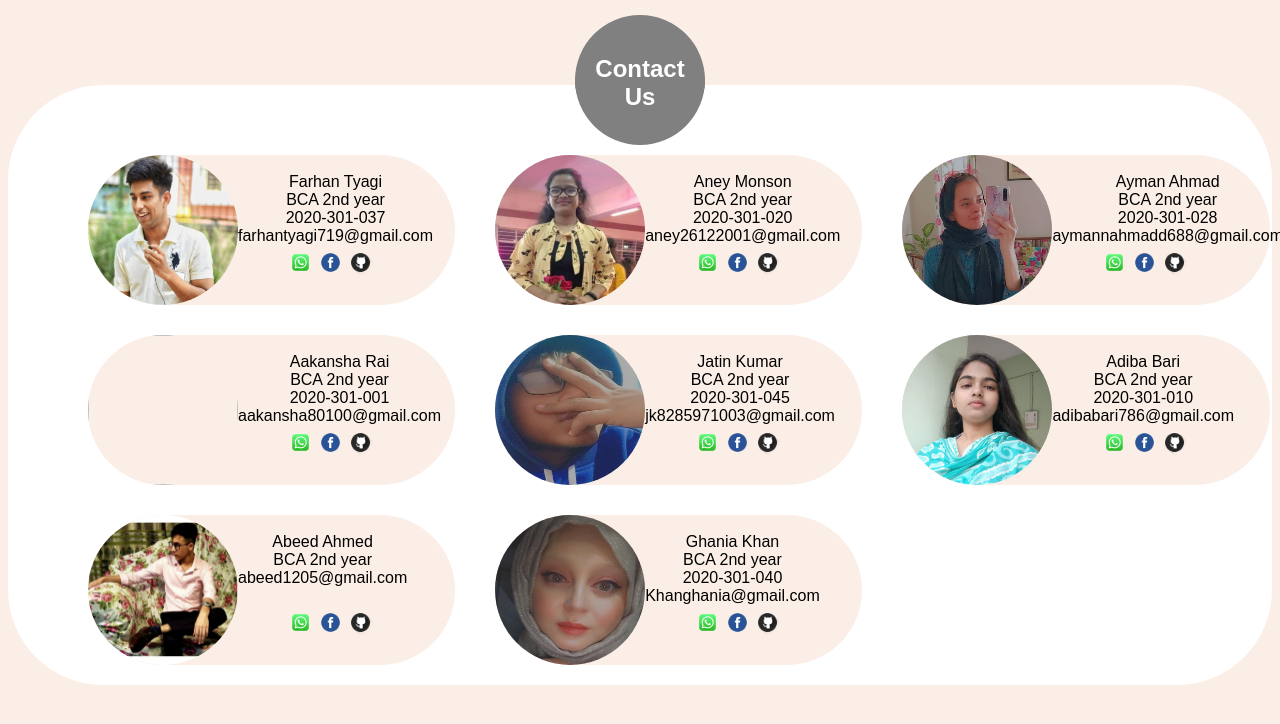
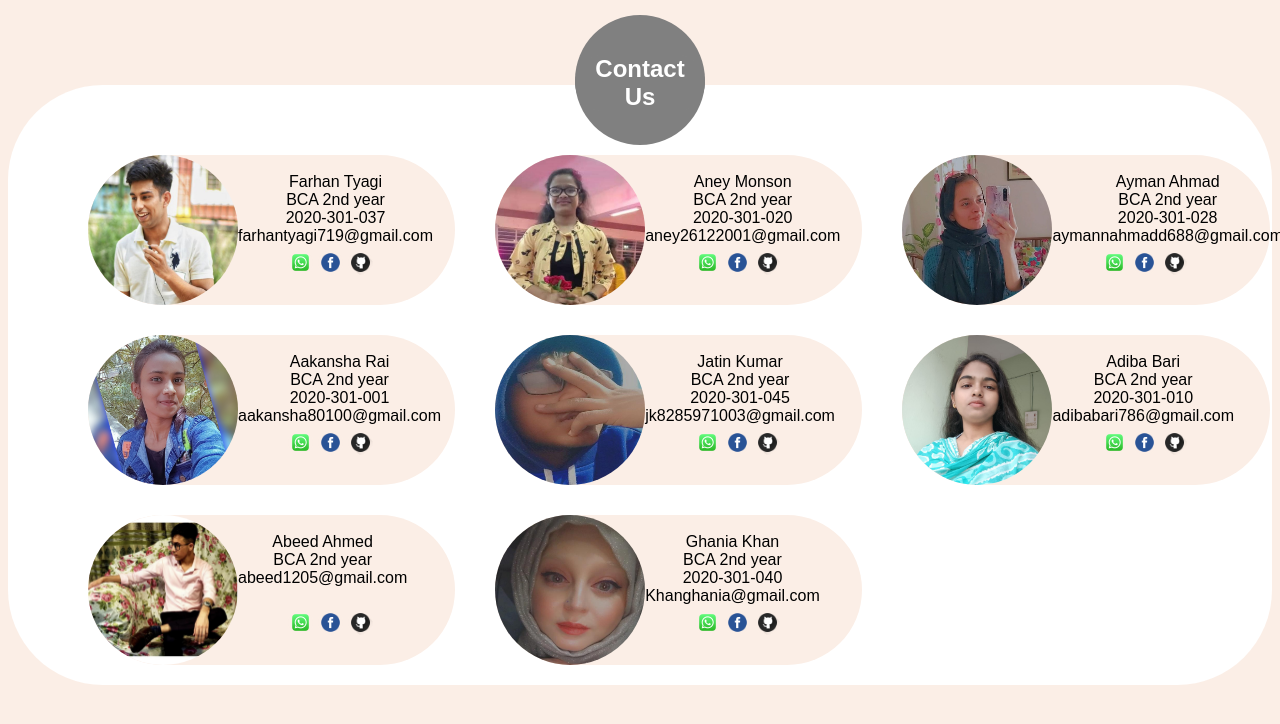
Before and after one commit to aakansharai/PAPPERTOPPER, a plain HTML site: page contact.html in a window 1280 px wide. Drawn offline with Linux system fonts and the light colour scheme.

Commit message:
Update contact.html

```diff
--- a/contact.html
+++ b/contact.html
@@ -102,7 +102,7 @@
                         <a href="#" class="btn-github"><img src="profiles/github.png" alt=""></a>
                     </li>
                     <li>
-                        <img src="profiles/mine.jpeg" alt=""></img>
+                        <img src="profiles/mine.jpg" alt=""></img>
                         <br>Aakansha Rai<br> BCA 2nd year <br>2020-301-001 <br> aakansha80100@gmail.com <br>
                         <a href="http://wa.me/+918010099900" class="btn-whatsapp"><img src="profiles/whatsapp.png" alt=""></a>
                         <a href="https://www.facebook.com/akanksha.rai.96995" class="btn-facebook"><img src="profiles/facebook.png" alt=""></a>
```
